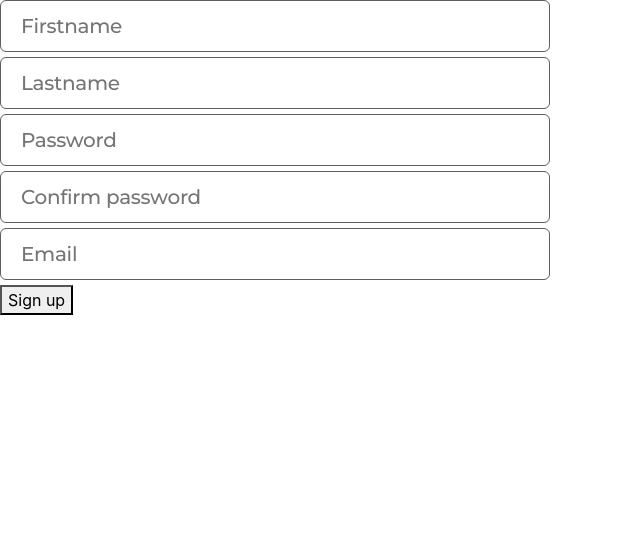
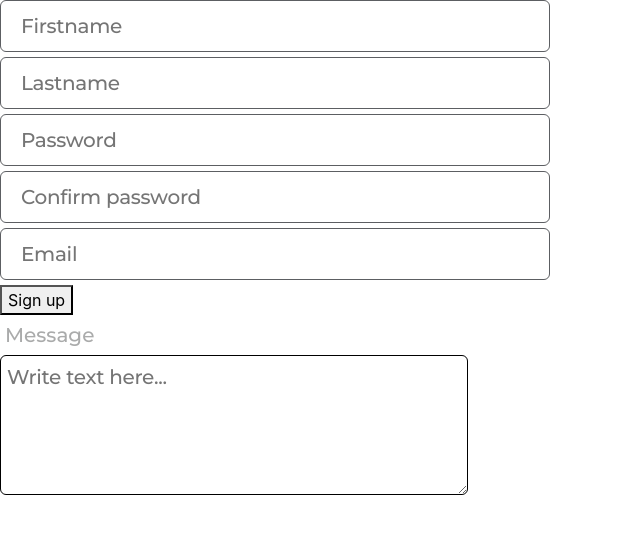
Before and after one commit to aghasi89/opetit.am, a React (Create React App) app: page /registration in a window 1280 px wide. Shown: the top 534 px of the page, without its empty margins (0-640 px from the left). Built offline with nearby package versions, Linux system fonts and the light colour scheme.

Commit message:
created  input placeholder case

```diff
--- a/src/App/App.js
+++ b/src/App/App.js
@@ -7,7 +7,7 @@ import { Header } from './Components';
 import { AboutUs, Boxes, Home, Login, Register, Services } from './View';
 import TestRegister from './View/TestRegister/TestRegister';
 import { ToastContainer } from "react-toastify";
-
+import UserPage from './View/UserPage';
 
 
 function App() {
@@ -15,14 +15,16 @@ function App() {
   return (
     <div className="App">
       <ToastContainer />
-      <TestRegister />
 
-      {/* <Switch>
+      <Switch>
+        <Route path='/panel'>
+          <UserPage />
+        </Route>
         <Route exact path='/'>
           <Header />
           <Home />
         </Route>
-        <Route path='/about'>
+        {/* <Route path='/about'>
           <Header />
           <AboutUs />
         </Route>
@@ -40,12 +42,13 @@ function App() {
         </Route> */}
         {/* <Route path='/login'>
           <Login />
+        </Route> */}
+        <Route path='/registration'>
+          {/* <Register /> */}
+          <TestRegister />
         </Route>
-        <Route path='/registration'>
-          <Register />
-        </Route>
-        <Redirect to='/' />
-      </Switch> */}
+        {/* <Redirect to='/' /> */}
+      </Switch>
     </div>
   );
 }
--- a/src/App/View/TestRegister/RegisterHook.js
+++ b/src/App/View/TestRegister/RegisterHook.js
@@ -3,25 +3,9 @@ import { useForm } from "react-hook-form";
 import { useDispatch } from "react-redux";
 import { getConfirmCodeAction, registerAction } from "../../store/actions"
 import { yupResolver } from "@hookform/resolvers/yup";
-import * as Yup from "yup";
+import { validationSchema } from '../../utils/validationSchema';
 
 export default function RegisterHook() {
-    const validationSchema = Yup.object().shape({
-        first_name: Yup.string()
-            .required('Firstname is required'),
-        last_name: Yup.string()
-            .required('Lastname is required'),
-        password: Yup.string()
-            .required('Password is required')
-            .min(6, 'Password must be at least 6 characters'),
-        confirm_password: Yup.string()
-            .required('Confirm Password is required')
-            .oneOf([Yup.ref('password')], 'Passwords must match'),
-        email: Yup.string()
-            .email()
-            .required('Email is required')
-
-    });
     const formOptions = { resolver: yupResolver(validationSchema) }
     const { register, handleSubmit, formState: { errors } } = useForm(formOptions);
     const dispatch = useDispatch()
@@ -54,6 +38,6 @@ export default function RegisterHook() {
         onSubmitRegData,
         onSubmitRegCode,
         modalIsOpen,
-        setIsOpen
+        setIsOpen,
     }
 }
--- a/src/App/View/TestRegister/TestRegister.js
+++ b/src/App/View/TestRegister/TestRegister.js
@@ -15,7 +15,8 @@ export default () => {
         onSubmitRegData,
         onSubmitRegCode,
         modalIsOpen,
-        setIsOpen } = RegisterHook()
+        setIsOpen
+    } = RegisterHook()
 
     return (
         <>
@@ -25,7 +26,7 @@ export default () => {
                     inputStyle="input-outlined"
                     label="first_name"
                     register={register}
-                 />
+                />
                 <div className="input-error">
                     {errors.first_name?.message}
                 </div>
@@ -35,7 +36,7 @@ export default () => {
                     inputStyle="input-outlined"
                     label="last_name"
                     register={register}
-                 />
+                />
                 <div className="input-error">
                     {errors.last_name?.message}
                 </div>
@@ -45,7 +46,7 @@ export default () => {
                     inputStyle="input-outlined"
                     label="password"
                     register={register}
-                     />
+                />
                 <div className="input-error">
                     {errors.password?.message}
                 </div>
@@ -60,12 +61,12 @@ export default () => {
                     {errors.confirm_password?.message}
                 </div>
 
-                <Input type="email"
+                <Input type="email" novalidate
                     placeholder="Email"
                     inputStyle="input-outlined"
                     label="email"
                     register={register}
-                 />
+                />
                 <div className="input-error">
                     {errors.email?.message}
                 </div>
@@ -75,20 +76,30 @@ export default () => {
                     <span>Sign up</span>
                 </button>
             </form>
+
+            <Input placeholder="Write text here..."
+                inputStyle="input-textarea"
+                labelForTextarea="Message"
+                rows="5"
+            />
+
             <Modal onClose={() => setIsOpen(false)}
                 modalIsOpen={modalIsOpen}
                 body={
                     <form onSubmit={handleSubmit(onSubmitRegCode)}>
-                        <div className='modal-content'>
+                        <div className='modal-content d-flex justify-content-center align-items-center' >
                             <div className='modal-header'>
                                 <p className='modal-title'>Confirm code field</p>
                             </div>
-                            <div className='modal-body'>
+                            <div className='modal-body d-flex align-items-center'>
                                 <Input type="number"
                                     placeholder="Confirm code"
                                     inputStyle="input-outlined"
                                     label="confirm_code"
                                     register={register} />
+                            </div>
+                            <div className="input-error">
+                                {errors.confirm_code?.message}
                             </div>
                             <div className='modal-footer'>
                                 <button type="submit" disabled={loading}>
--- a/src/App/View/TestRegister/style.css
+++ b/src/App/View/TestRegister/style.css
@@ -6,9 +6,6 @@
     height: 230px;
     width: 100%;
     border: none;
-    display: flex;
-    justify-content: center;
-    align-items: center;
   }
   .modal-header, .modal-footer {
     border: none;
@@ -17,7 +14,3 @@
   .modal-title {
     margin: 0
   }
-  .modal-body {
-    display: flex;
-    align-items: center;
-  }
--- /dev/null
+++ b/src/App/View/UserPage/index.js
@@ -0,0 +1,3 @@
+export default ()=>{
+    return (<div><h1>User's page</h1></div>)
+}
--- a/src/App/components/Header/index.js
+++ b/src/App/components/Header/index.js
@@ -1,5 +1,6 @@
 import "./style.css"
 import logo from "./Sample Logo.png"
+import { Link } from "react-router-dom"
 
 export default function Header() {
     return (
@@ -15,8 +16,8 @@ export default function Header() {
                     </div>
                 </div>
                 <div className="login-buttons d-flex justify-content-between">
-                    <button>Log in</button>
-                    <button>Register</button>
+                    <Link to='/login'><button>Log in</button></Link>
+                    <Link to='/registration'><button>Register</button></Link>
                 </div>
             </div>
         </div>
--- a/src/App/components/Input/Input.js
+++ b/src/App/components/Input/Input.js
@@ -1,7 +1,7 @@
 import "./style.css"
 
 const Input = (props) => {
-    const { type, placeholder, inputStyle, register, label, required } = props;
+    const { type, placeholder, inputStyle, register, label, required, labelForTextarea, rows } = props;
     switch (inputStyle) {
         case 'input-outlined':
             return (
@@ -16,11 +16,25 @@ const Input = (props) => {
         case 'input-outlined-bottom':
             return (
                 <div>
-                    <input type={`${type}`}
-                        placeholder={`${placeholder}`}
+                    <input type={type}
+                        placeholder={placeholder}
                         className='input-outlined-bottom'
                         {...register(label, { required })} />
                 </div>
+            )
+        case 'input-textarea':
+            return (
+                <div className="textarea d-flex flex-column">
+                    <label for={labelForTextarea}>{labelForTextarea}</label>
+                    <textarea
+                        placeholder={placeholder}
+                        rows={rows}
+                        // cols={cols}
+                        className='input-textarea'
+                    >
+                    </textarea>
+                </div>
+
             )
         default:
             return null;
--- a/src/App/components/Input/style.css
+++ b/src/App/components/Input/style.css
@@ -28,3 +28,22 @@
 .input-outlined-bottom:focus {
     outline: none;
 }
+
+.input-textarea {
+    width: 468px;
+    border-radius: 6px;
+    border: 1px solid;
+    font-weight: 500;
+    font-size: 20px;
+    line-height: 24px;
+    font-family: 'Montserrat', sans-serif;
+    letter-spacing: -0.015em;
+    padding: 9px 6px;
+}
+.textarea label {
+    font-family: 'Montserrat', sans-serif;
+    font-weight: normal;
+    font-size: 20px;
+    color: rgba(170, 171, 171, 1);
+    margin: 5px;
+}
--- a/src/App/store/sagas/RegisterSaga.js
+++ b/src/App/store/sagas/RegisterSaga.js
@@ -31,6 +31,11 @@ function* register({ payload }) {
     const codeData = yield call(registerRequest, { ...setData, role_code: "CL" })
     console.log("register in saga", codeData);
     setLoad()
+    if (codeData.access) {
+      console.log(codeData.access);
+      localStorage.setItem("access", codeData.access);
+      window.location = "/panel"
+    }
   } catch (error) {
     setLoad();
     console.log("error massage = ", error.message);
--- /dev/null
+++ b/src/App/utils/validationSchema.js
@@ -0,0 +1,19 @@
+import * as Yup from "yup";
+
+export const validationSchema = Yup.object().shape({
+    first_name: Yup.string()
+        .required('Firstname is required'),
+    last_name: Yup.string()
+        .required('Lastname is required'),
+    password: Yup.string()
+        .required('Password is required')
+        .min(6, 'Password must be at least 6 characters'),
+    confirm_password: Yup.string()
+        .required('Confirm Password is required')
+        .oneOf([Yup.ref('password')], 'Passwords must match'),
+    email: Yup.string()
+        .email()
+        .required('Email is required'),
+    confirm_code: Yup.string()
+        .length(6, "Must be 6 characters")
+});
--- a/src/App/view/Home/Section/HeaderSlide/index.js
+++ b/src/App/view/Home/Section/HeaderSlide/index.js
@@ -13,10 +13,10 @@ export default function HeaderSlide() {
         autoplaySpeed: 2000,
 
         beforeChange: function (currentSlide, nextSlide) {
-            console.log("before change", currentSlide, nextSlide);
+           // console.log("before change", currentSlide, nextSlide);
         },
         afterChange: function (currentSlide) {
-            console.log("after change", currentSlide);
+           // console.log("after change", currentSlide);
         }
     };
     return (
```
